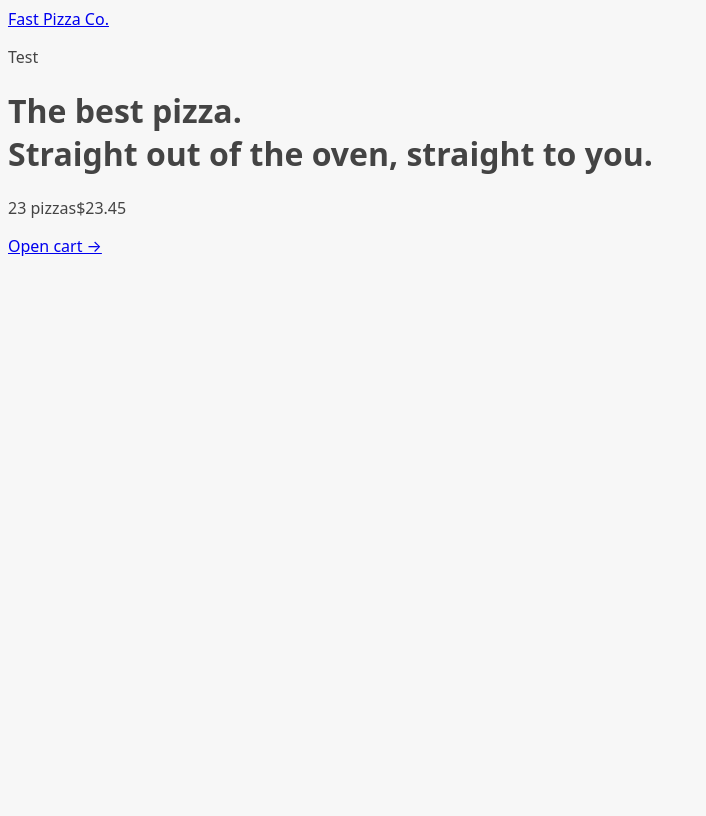
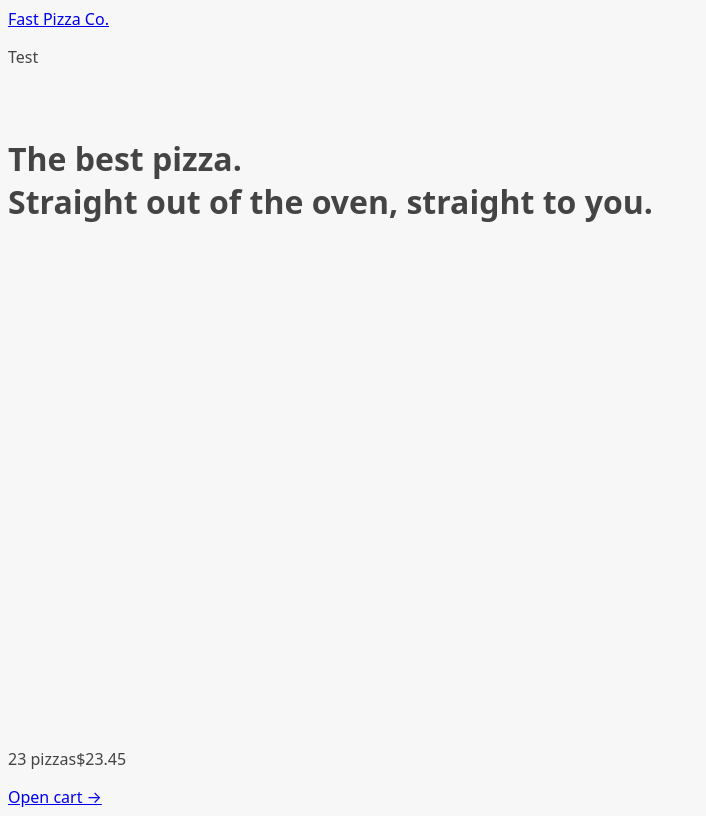
Before and after one commit to RoierS/fast-pizza, a React (Vite) app: page / in a window 1280 px wide. Shown: the whole page, without its empty margins (0-706 px from the left). Built offline with nearby package versions, Linux system fonts and the light colour scheme.

Commit message:
feat: implement displaying the loading indicator when fetching data

```diff
--- a/src/ui/AppLayout.tsx
+++ b/src/ui/AppLayout.tsx
@@ -1,17 +1,19 @@
-import { Outlet } from 'react-router-dom';
+import { Outlet, useNavigation } from 'react-router-dom';
 
 import CartOverview from '@/features/cart/CartOverview';
 
 import Header from './Header';
+import Loader from './Loader';
 
 const AppLayout: React.FC = () => {
+  const navigation = useNavigation();
+  const isLoading = navigation.state === 'loading';
+
   return (
-    <div>
+    <div className="layout">
       <Header />
 
-      <main>
-        <Outlet />
-      </main>
+      <main>{isLoading ? <Loader /> : <Outlet />}</main>
 
       <CartOverview />
     </div>
--- /dev/null
+++ b/src/ui/Loader.tsx
@@ -0,0 +1,5 @@
+const Loader: React.FC = () => {
+  return <div className="loader"></div>;
+};
+
+export default Loader;
```
